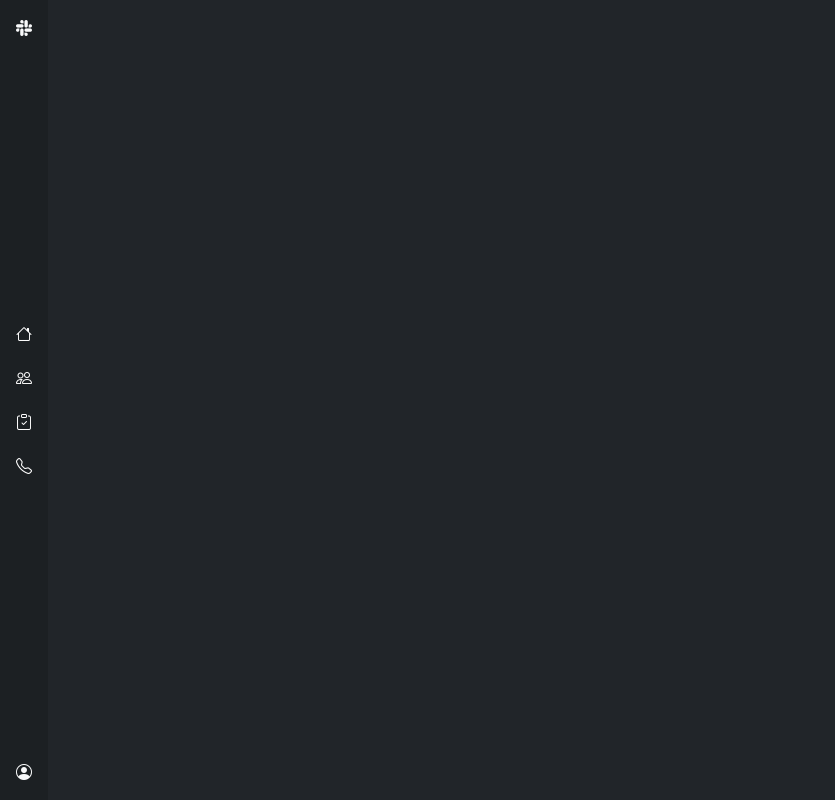
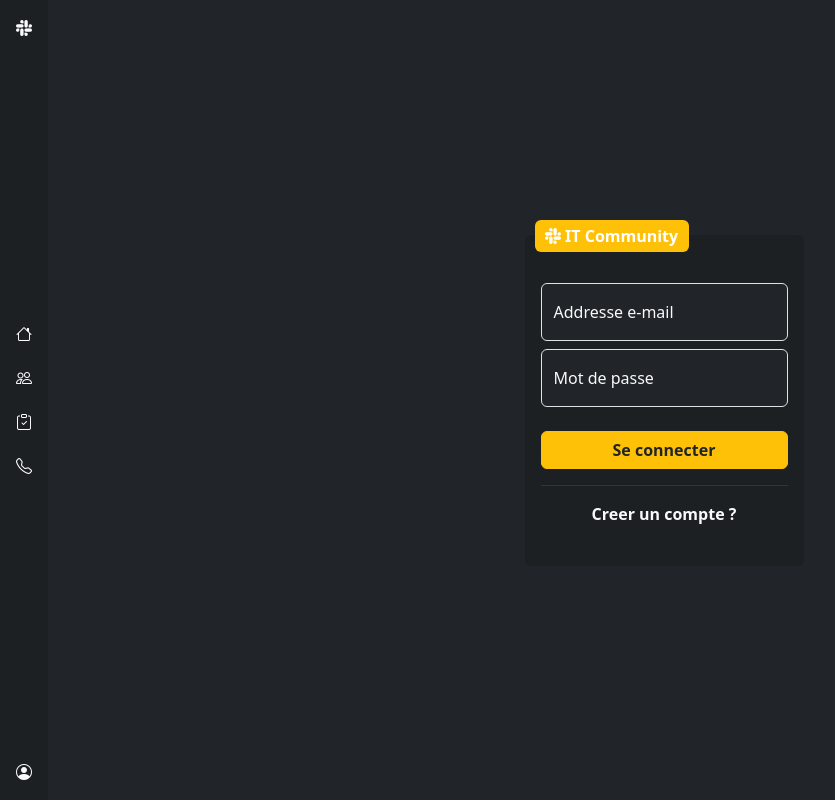
Before and after one commit to TiavinaTiTi/Community, an Angular app: page /login in a window 1280 px wide. Before the commit this address led to /. Shown: the whole page, without its empty margins (0-835 px from the left). Built offline with nearby package versions, Linux system fonts and the light colour scheme.

Commit message:
Creation roting, redirection, template login

```diff
--- a/src/app/app.component.html
+++ b/src/app/app.component.html
@@ -13,7 +13,7 @@
       }
     </div>
     <div class="">
-      <a href="#" class="d-flex align-items-center justify-content-center p-3 link-light text-decoration-none">
+      <a routerLink="/login" routerLinkActive="link-warning" class="d-flex align-items-center justify-content-center p-3 text-light text-decoration-none">
         <i class="bi-person-circle"></i>
       </a>
     </div>
--- a/src/app/app.routes.ts
+++ b/src/app/app.routes.ts
@@ -6,6 +6,7 @@ import {IsLeftComponent} from "./shared/test/is-left/is-left.component";
 import {IsMeddleComponent} from "./shared/test/is-meddle/is-meddle.component";
 import {ContactPageComponent} from "./views/contact-page/contact-page.component";
 import {TeamPageComponent} from "./views/team-page/team-page.component";
+import {LoginPageComponent} from "./views/login-page/login-page.component";
 export const routes: Routes = [
   { path: '', redirectTo: '/home', pathMatch: "full" },
   { path: 'home', component: HomePageComponent, data: { animation: 'home' } },
@@ -17,6 +18,7 @@ export const routes: Routes = [
   },
   { path: 'training', component: TrainingPageComponent, data: { animation: 'training' } },
   { path: 'contact', component: ContactPageComponent, data: { animation: 'contact' } },
+  { path: 'login', component: LoginPageComponent, data: { animation: 'login' } },
   /*{ path: 'isRight', component: IsRightComponent, data: { animation: 'isRight'} },
   { path: 'isLeft', component: IsLeftComponent, data: { animation: 'isLeft' } },
   { path: 'isMeddle', component: IsMeddleComponent, data: { animation: 'isMeddle' } },*/
--- /dev/null
+++ b/src/app/views/login-page/login-page.component.html
@@ -0,0 +1,25 @@
+<div class="h-100 d-flex justify-content-center align-items-center w-100">
+  <div class="card border-0 bg-dark-2 col-12 col-md-6 col-lg-3 pt-4 pb-4 position-relative">
+    <span class="badge bg-warning py-2 position-absolute fs-6 fw-semibold" style="top: -15px; left: 10px;">
+      <i class="bi-slack"></i>
+      IT Community
+    </span>
+    <div class="card-body">
+      <div class="form-floating text-light mt-2">
+        <input type="email" class="form-control bg-dark text-light" name="" id="address" placeholder="addresse e-mail" required>
+        <label for="address">Addresse e-mail</label>
+      </div>
+      <div class="form-floating text-light mt-2">
+        <input type="password" class="form-control bg-dark text-light" name="" id="pwd" placeholder="addresse e-mail" required>
+        <label for="pwd">Mot de passe</label>
+      </div>
+      <div class="mt-4">
+        <button class="btn btn-warning text-dark fw-semibold w-100">Se connecter</button>
+      </div>
+      <div class="text-center">
+        <hr class="text-secondary">
+        <a href="" class="text-decoration-none fw-semibold text-light">Creer un compte ?</a>
+      </div>
+    </div>
+  </div>
+</div>
--- /dev/null
+++ b/src/app/views/login-page/login-page.component.scss
@@ -0,0 +1,3 @@
+.bg-dark-2{
+  background: #00000026;
+}
```
Also changed, not shown: src/app/views/login-page/login-page.component.ts (added, +12 -0 lines), 1 other file (tests, documents, lock files or other folders).
